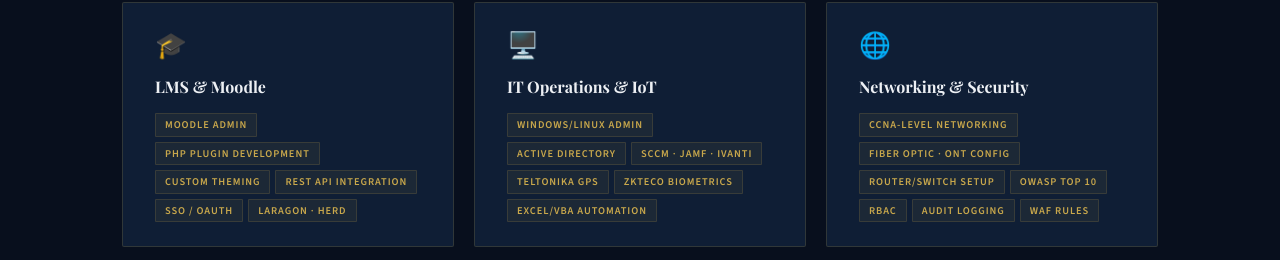
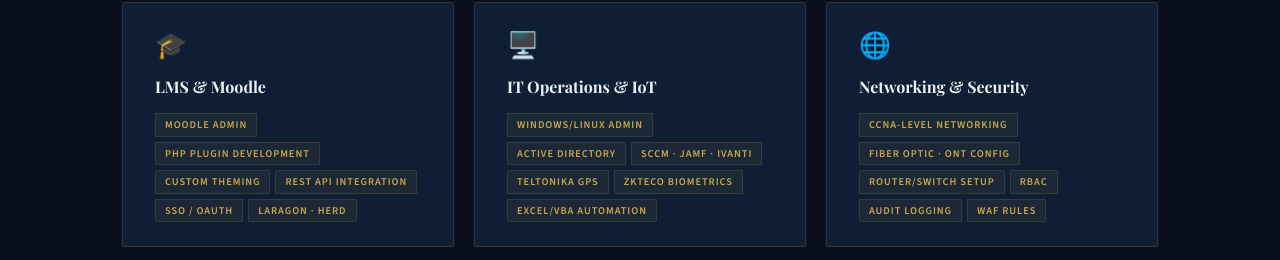
Before and after one commit to Marwan-Elmallah/Marwan-Elmallah, a Next.js app: page / in a window 1280 px wide. Shown: the part 2160-2420 px from the top of the page. Built offline with nearby package versions, Linux system fonts and the light colour scheme.

Commit message:
Remove 'OWASP Top 10' from portfolio items

```diff
--- a/src/app/components/portfolio.jsx
+++ b/src/app/components/portfolio.jsx
@@ -68,7 +68,7 @@
     {
       category: "Networking & Security",
       icon: "🌐",
-      items: ["CCNA-Level Networking", "Fiber Optic · ONT Config", "Router/Switch Setup", "OWASP Top 10", "RBAC", "Audit Logging", "WAF Rules"],
+      items: ["CCNA-Level Networking", "Fiber Optic · ONT Config", "Router/Switch Setup", "RBAC", "Audit Logging", "WAF Rules"],
     },
   ],
 
```
